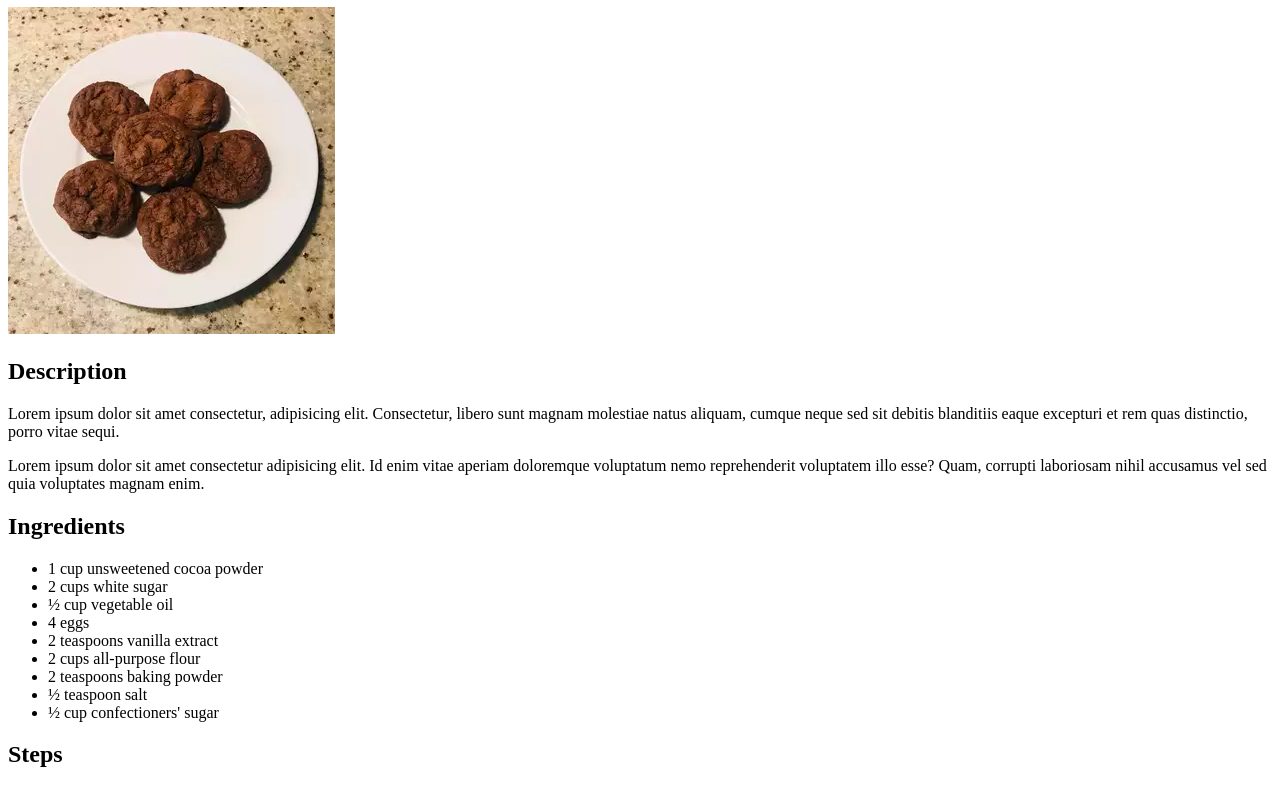
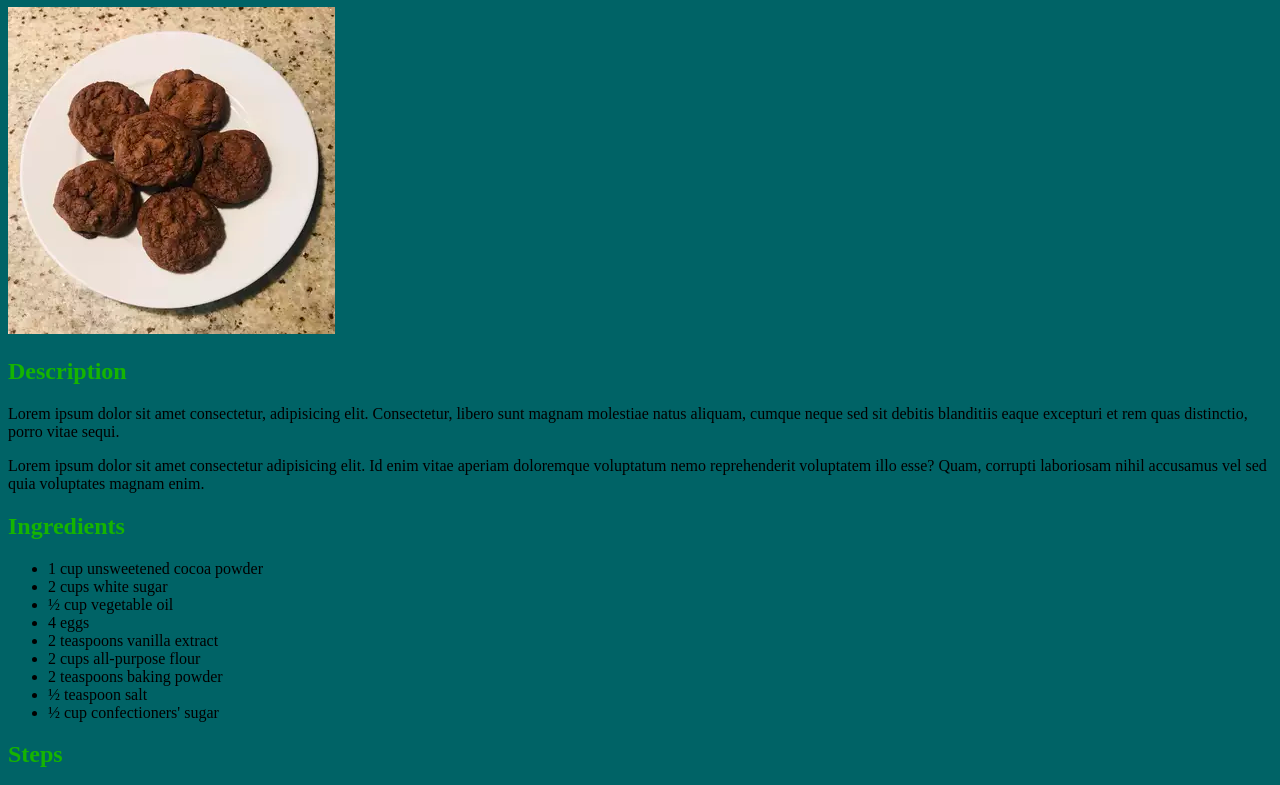
Before and after one commit to jhuang007007/odin-recipes, a plain HTML site: page recipes/chocolate-chip-cookies.html in a window 1280 px wide. Shown: the part 73-858 px from the top of the page. Drawn offline with Linux system fonts and the light colour scheme.

Commit message:
added style.css with basic background and header color

```diff
--- a/recipes/chocolate-chip-cookies.html
+++ b/recipes/chocolate-chip-cookies.html
@@ -1,6 +1,7 @@
 <!DOCTYPE html>
 <html lang="en">
 <head>
+    <link rel="stylesheet" href="../style.css">
     <meta charset="UTF-8">
     <meta http-equiv="X-UA-Compatible" content="IE=edge">
     <meta name="viewport" content="width=device-width, initial-scale=1.0">
--- /dev/null
+++ b/style.css
@@ -0,0 +1,8 @@
+body {
+    background-color:rgb(0, 99, 102);
+}
+
+h1,
+h2 {
+    color: rgb(21, 180, 0);
+}
```
Also changed, not shown: index.html (+1 -0 lines), recipes/chocolate-crinkles.html (+1 -0 lines), recipes/chocolate-oatmeal-cookies.html (+1 -0 lines).
